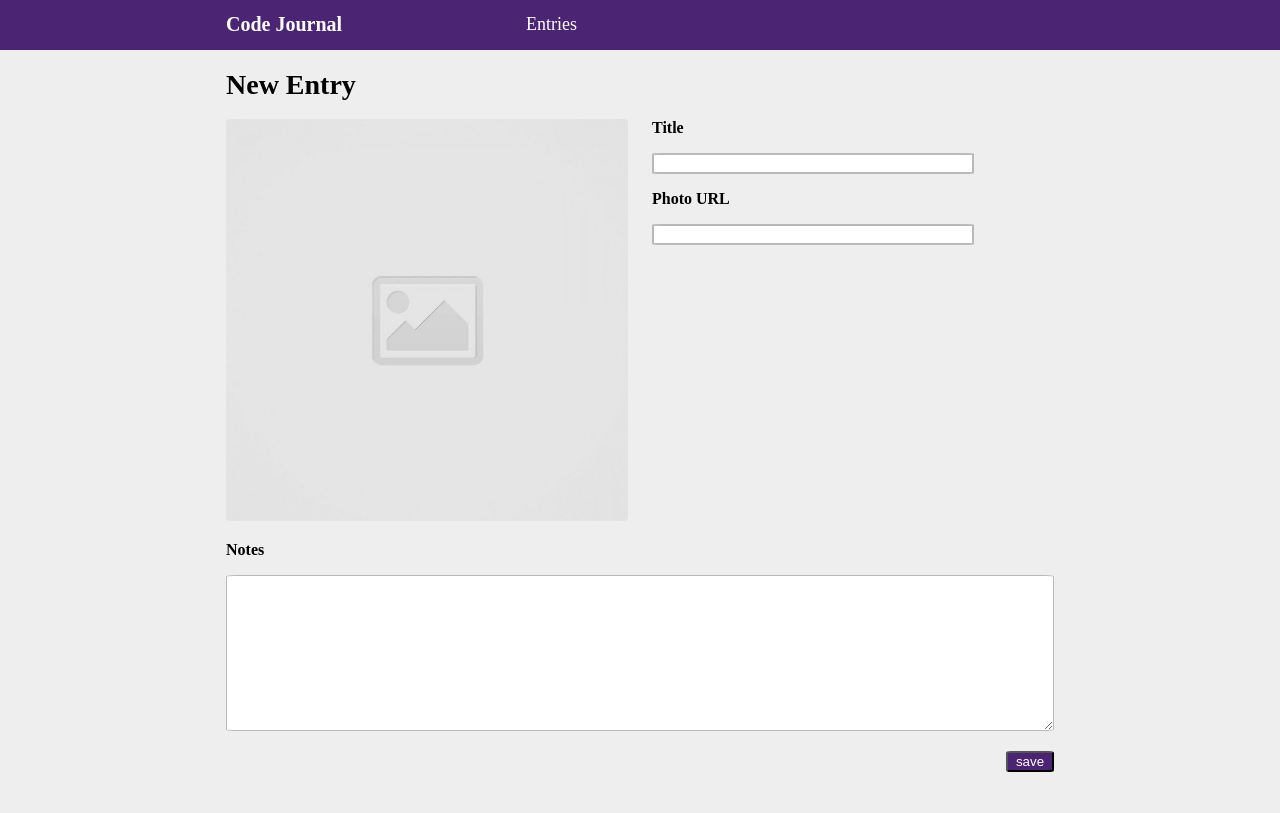
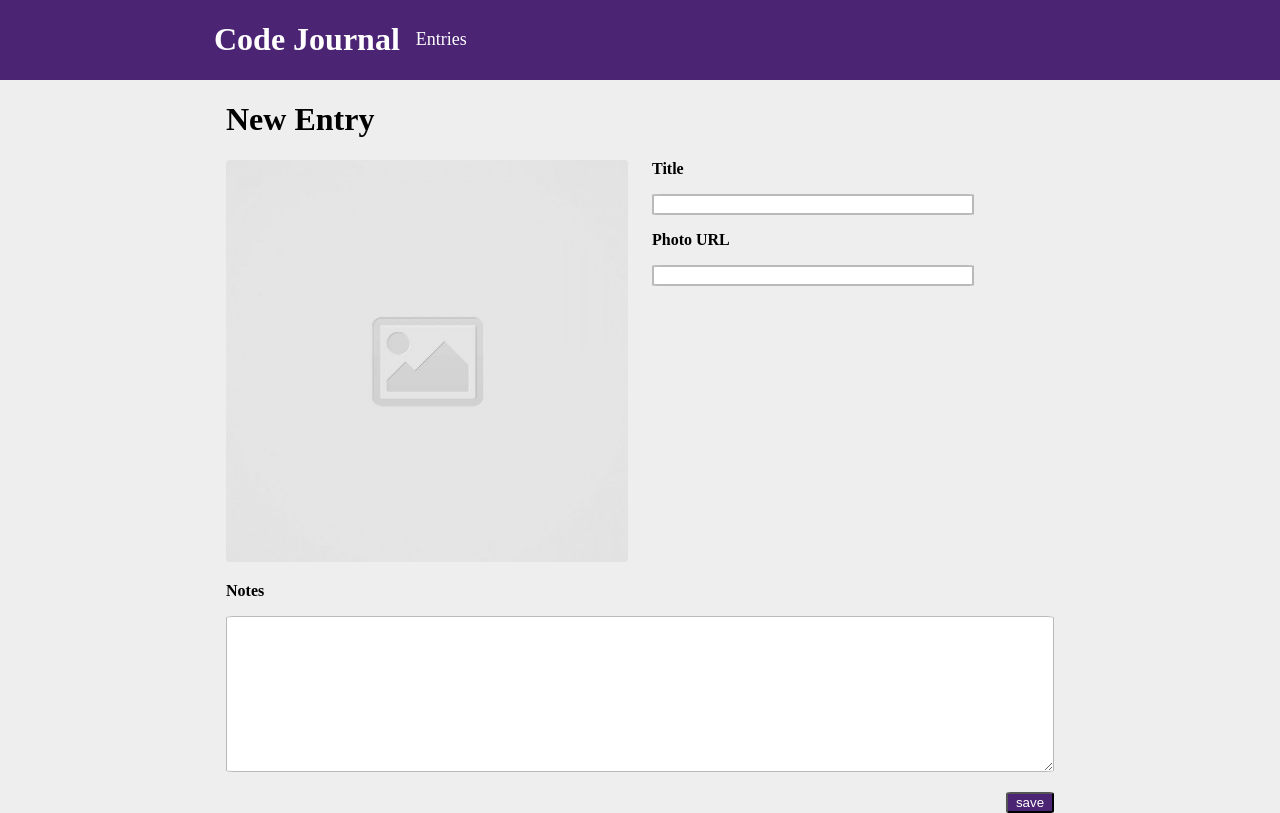
Before and after one commit to JeffreyMejia/code-journal, a website: page index.html in a window 1280 px wide. Drawn offline with Linux system fonts and the light colour scheme.

Commit message:
made some changes to css to adjust nav bar #2

```diff
--- a/css/layout.css
+++ b/css/layout.css
@@ -33,11 +33,6 @@
   }
 }
 
-.nav-column {
-  display: flex;
-  flex-basis: calc(100% / 3);
-}
-
 .align-center {
   align-items: center;
 }
--- a/css/styles.css
+++ b/css/styles.css
@@ -59,14 +59,6 @@ label {
   margin-left: 1rem;
 }
 
-.code-journal {
-  font-size: 20px;
-}
-
-.new-entry {
-  font-size: 28px;
-}
-
 /* ^above is home page^
 /below is entries/ */
 
--- a/index.html
+++ b/index.html
@@ -19,12 +19,8 @@
     <header class="journal">
       <div class="container">
         <div class="row align-center no-wrap">
-          <div class="column-half nav-column">
-            <h1 class="code-journal">Code Journal</h1>
-          </div>
-          <div class="column-half nav-column">
-            <a href="#" class="nav-anchor">Entries</a>
-          </div>
+          <h1 class="code-journal">Code Journal</h1>
+          <a href="#" class="nav-anchor">Entries</a>
         </div>
       </div>
     </header>
```
